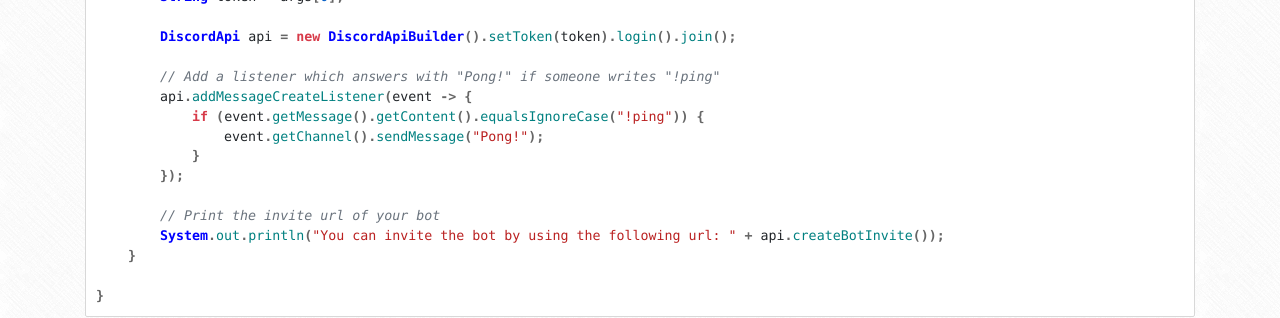
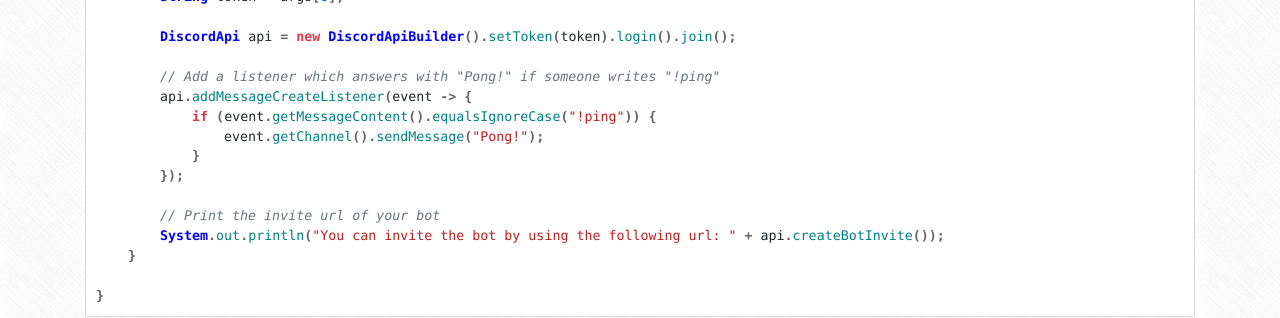
Before and after one commit to Vampire/javacord.github.io, a Jekyll site: the page built from index.html, in a window 1280 px wide. Shown: the part 1326-1644 px from the top of the page. Built offline with Jekyll 4.4.1, drawn with Linux system fonts in a browser that asks for light colours; nearby versions of some CDN libraries.

Commit message:
Update example code

```diff
--- a/index.html
+++ b/index.html
@@ -85,7 +85,7 @@
 
         // Add a listener which answers with "Pong!" if someone writes "!ping"
         api.addMessageCreateListener(event -> {
-            if (event.getMessage().getContent().equalsIgnoreCase("!ping")) {
+            if (event.getMessageContent().equalsIgnoreCase("!ping")) {
                 event.getChannel().sendMessage("Pong!");
             }
         });
```
